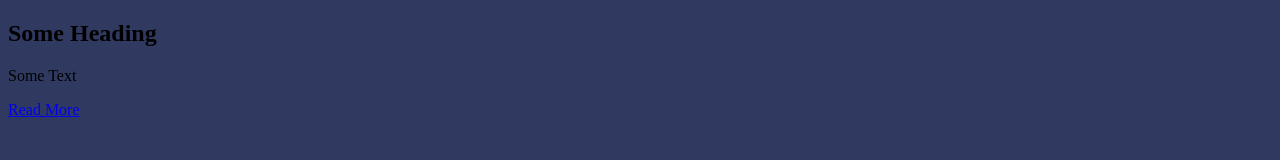
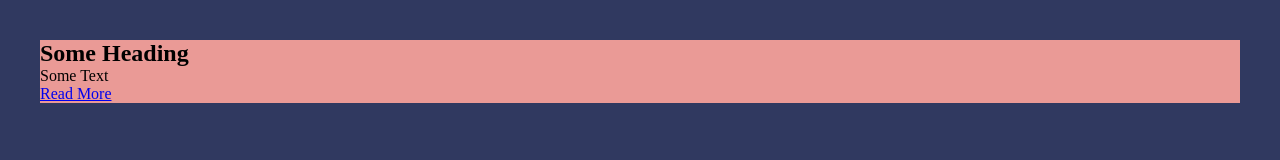
Before and after one commit to ElideZavala/Sass-, a website: page Ressourse-Files/up/index.html in a window 1280 px wide. Drawn offline with Linux system fonts and the light colour scheme.

Commit message:
new lesson-10-funstions

```diff
--- /dev/null
+++ b/Ressourse-Files/sass/_lesson-10-functions.scss
@@ -0,0 +1,14 @@
+// Lesson 10 => Sass Functions
+
+@function color($color-name) {
+	@return map-get(&map: , $key: )
+}
+
+.section {
+		background-color: map-get($colors, color-primary);
+		padding: 40px;
+
+		&__content {
+			background-color: map-get($colors, color-secondary);
+		}
+}
--- a/Ressourse-Files/sass/style.scss
+++ b/Ressourse-Files/sass/style.scss
@@ -153,4 +153,6 @@ body {
 	Partials and Imports (at import rule => @import)
 */
 
-@import 'reset'
+@import "reset";
+
+@import "lesson-10-functions";
```
Also changed, not shown: Ressourse-Files/up/css/style.css, 1 other file.
